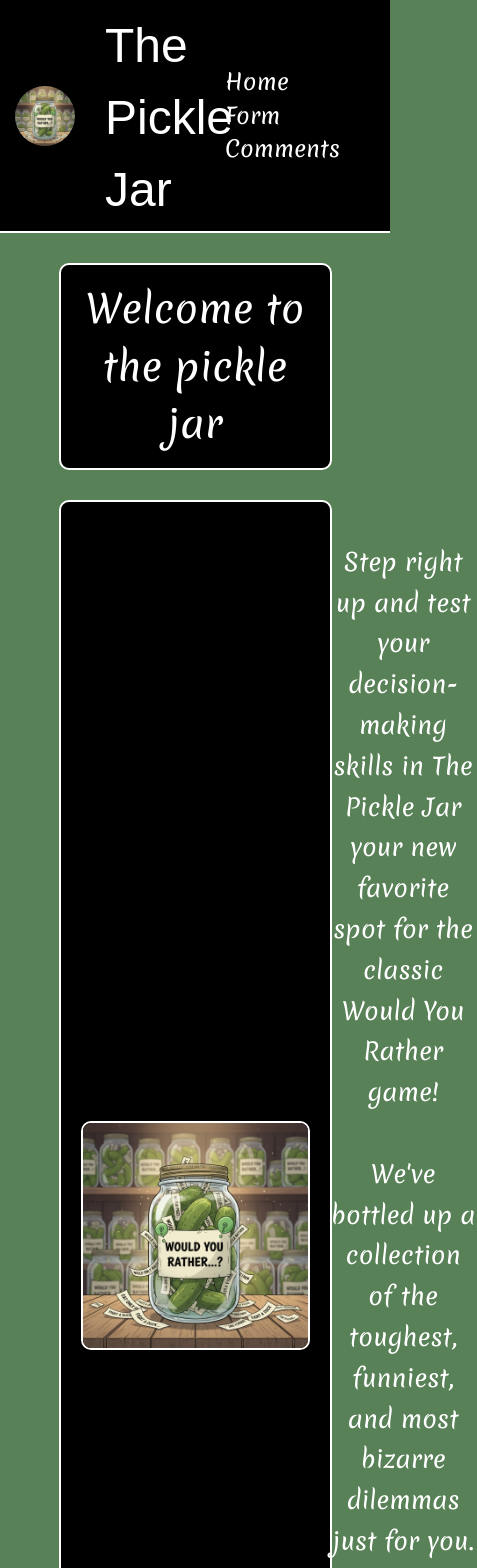
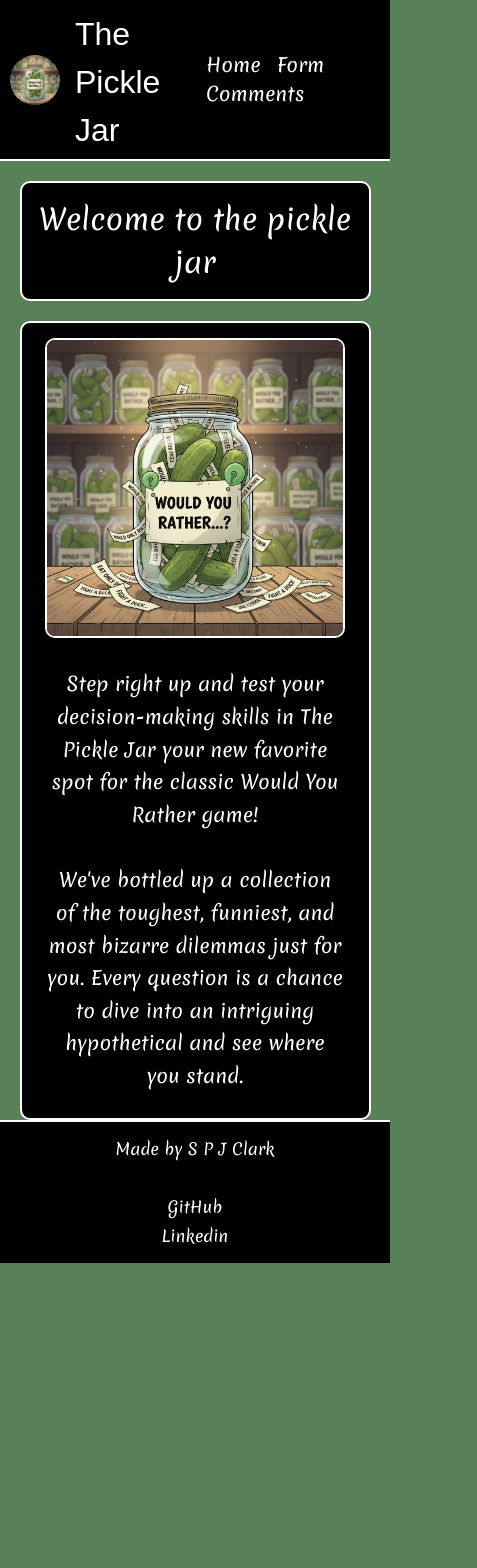
Before and after one commit to IndieMasco/TechEdWeek8Assignment, a Next.js app: page / in a window 390 px wide. Shown: the top 1568 px of the page, 477 px wide, since content can reach past the window. After the commit the page ends 1263 px from the top, so only its background shows below. Built offline with nearby package versions, Linux system fonts and the light colour scheme; a web font is replaced by a local one.

Commit message:
mobile styling

```diff
--- a/src/app/globals.css
+++ b/src/app/globals.css
@@ -414,3 +414,151 @@ body {
   color: #588157;
   text-decoration: underline;
 }
+
+/* === Mobile === */
+
+@media (max-width: 800px) {
+  /* === Header.jsx === */
+
+  .header-logo {
+    height: 50px;
+    margin-left: 5px;
+  }
+
+  .header-title {
+    margin-left: 15px;
+    font-size: 2rem;
+  }
+
+  .header-nav {
+    padding-right: 10px;
+    font-size: 1.2rem;
+  }
+
+  /* === home page.js === */
+
+  .home-title {
+    font-size: 1.8rem;
+    width: 90%;
+    margin-top: 20px;
+    margin-bottom: 20px;
+  }
+
+  .home-container {
+    flex-direction: column;
+    width: 90%;
+    padding: 15px;
+  }
+
+  .home-jar {
+    width: 100%;
+    max-width: 300px;
+    margin-bottom: 20px;
+  }
+
+  .home-text {
+    font-size: 1.2em;
+    margin: 10px;
+  }
+
+  /* === wouldyourather page.js === */
+
+  .question-container {
+    width: 90%;
+    padding: 10px 10px;
+  }
+
+  .question-text {
+    font-size: 1rem;
+  }
+
+  .a-z,
+  .z-a {
+    display: none;
+  }
+
+  /* === [wouldyouratherId] page.js === */
+
+  .comment-title1 {
+    font-size: 1.8rem;
+    width: 90%;
+    margin-top: 20px;
+    margin-bottom: 20px;
+  }
+
+  .comment-container {
+    width: 90%;
+    padding: 10px;
+  }
+
+  .comment-title2 {
+    font-size: 1.4rem;
+  }
+
+  .comment-card ul li {
+    flex-direction: column;
+    align-items: flex-start;
+    padding: 10px;
+    font-size: 1rem;
+  }
+
+  .comment-actions {
+    margin-top: 10px;
+    gap: 5px;
+  }
+
+  .comment-edit,
+  .comment-delete {
+    padding: 5px 8px;
+    font-size: 0.9rem;
+  }
+
+  /* === form page.js and edit page.js === */
+
+  .form-container,
+  .edit-container {
+    width: 90%;
+    padding: 15px;
+    margin-top: 20px;
+  }
+
+  .edit-title {
+    font-size: 1.8rem;
+    width: 90%;
+    margin-top: 20px;
+    margin-bottom: 20px;
+  }
+
+  .form-legend,
+  .edit-legend {
+    font-size: 1.4rem;
+  }
+
+  .form-label,
+  .edit-label {
+    font-size: 1.1rem;
+  }
+
+  .form-input,
+  .form-select,
+  .form-textarea,
+  .edit-input,
+  .edit-textarea {
+    font-size: 1.1rem;
+  }
+
+  .form-button,
+  .edit-button {
+    width: 50%;
+    font-size: 1.1em;
+  }
+
+  /* === Footer.jsx === */
+
+  .footer-links {
+    flex-direction: column;
+    gap: 5px;
+    font-size: 1rem;
+    font-weight: 500;
+  }
+}
```
Also changed, not shown: 2 other files (tests, documents, lock files or other folders).
